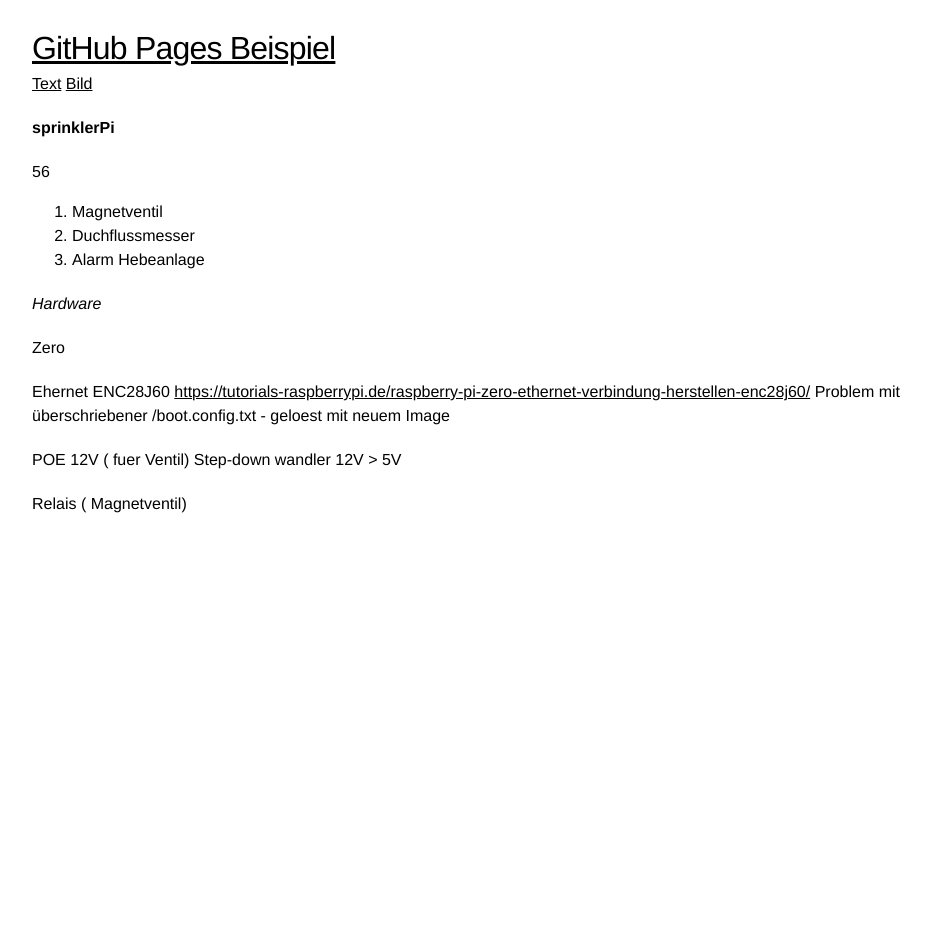
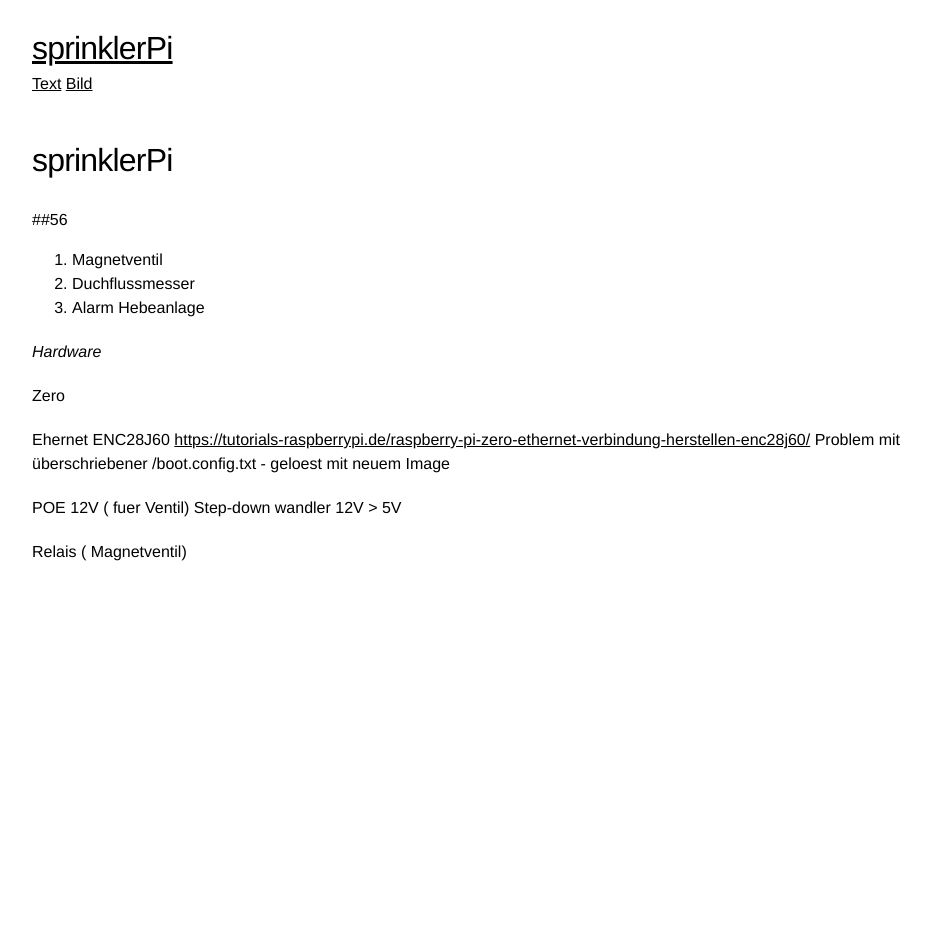
Before and after one commit to Wingertsau/ct.github.io, a Jekyll site: the page built from 56.md, in a window 1280 px wide. Shown: the whole page, without its empty margins (146-1077 px from the left). Built offline with Jekyll 4.4.1, drawn with Linux system fonts in a browser that asks for light colours; our own code applies the rules of GitHub Pages for plain Markdown files.

Commit message:
Update 56.md

```diff
--- a/56.md
+++ b/56.md
@@ -1,6 +1,6 @@
-**sprinklerPi**
+# sprinklerPi
 
-56
+##56
 
 1. Magnetventil
 2. Duchflussmesser
```
